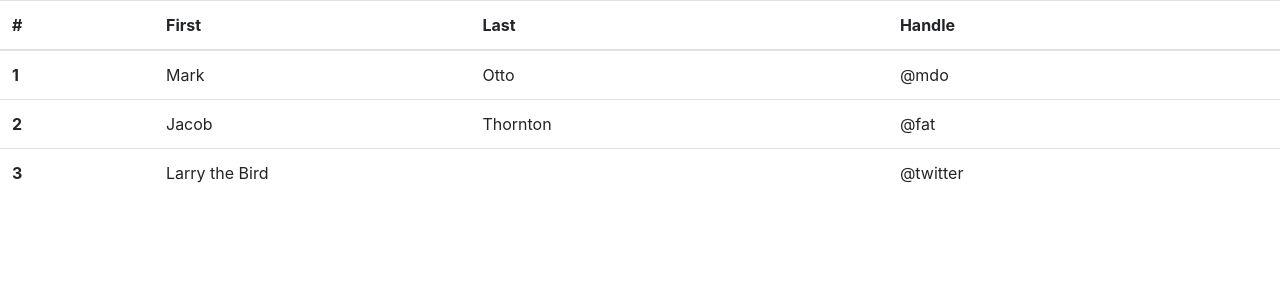
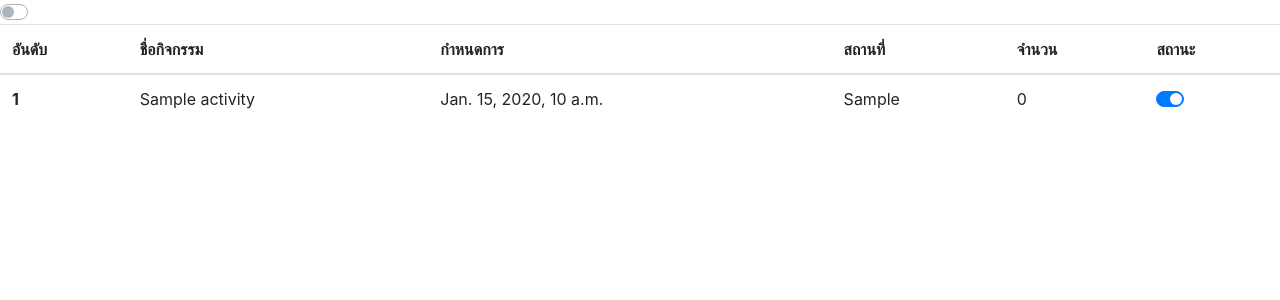
Before and after one commit to SmithChebesta/CCM-project, a Django app: page /manage/display/ in a window 1280 px wide. Shown: the part 56-356 px from the top of the page. Run offline with Django 3.2, Linux system fonts and the light colour scheme; tables that the repository leaves empty hold one stand-in row (values such as "Sample post"); some libraries are stand-ins or nearby versions.

Commit message:
Add attribute in Activity model,Improve create code form at activity code

```diff
--- a/api/models.py
+++ b/api/models.py
@@ -20,6 +20,9 @@ class Code(models.Model):
 class Activity(models.Model):
     atvcode = models.TextField(primary_key=True)
     name = models.TextField()
+    date = models.DateTimeField()
+    status = models.BooleanField()
+    place = models.TextField()
 
     def __str__(self):
         return self.name
--- a/api/views.py
+++ b/api/views.py
@@ -13,7 +13,7 @@ def create_code(req):
             req.POST.get('length')), req.POST.get('prefix'))
 
         for code in code_list:
-            Code = models.Code(exp=datetime.datetime.now(), point=float(req.POST.get('point')), used=False,
+            Code = models.Code(exp=req.POST.get('exp'), point=float(req.POST.get('point')), used=False,
                                code=code)
 
             Code.atvcode = get_object_or_404(
@@ -29,7 +29,7 @@ def create_activity(req):
     if req.method == 'POST':
 
         Activity = models.Activity(
-            atvcode=req.POST.get('atvcode'), name=req.POST.get('name'))
+            atvcode=req.POST.get('atvcode'), name=req.POST.get('name'), date=req.POST.get('date'), status=True, place=req.POST.get('place'))
         Activity.save()
 
         return HttpResponse(status=200)
--- a/manage/templates/manage/display.html
+++ b/manage/templates/manage/display.html
@@ -26,34 +26,43 @@
             </div>
         </div>
     </nav>
+    <div class="custom-control custom-switch">
+        <input type="checkbox" class="custom-control-input" id="customSwitch1">
+        <label class="custom-control-label" for="customSwitch1"></label>
+    </div>
     <section name="table">
         <table class="table table-hover">
             <thead>
                 <tr>
-                    <th scope="col">#</th>
-                    <th scope="col">First</th>
-                    <th scope="col">Last</th>
-                    <th scope="col">Handle</th>
+                    <th scope="col">อันดับ</th>
+                    <th scope="col">ชื่อกิจกรรม</th>
+                    <th scope="col">กำหนดการ</th>
+                    <th scope="col">สถานที่</th>
+                    <th scope="col">จำนวน</th>
+                    <th scope="col">สถานะ</th>
                 </tr>
             </thead>
             <tbody>
+                {%for data in datas %}
                 <tr>
-                    <th scope="row">1</th>
-                    <td>Mark</td>
-                    <td>Otto</td>
-                    <td>@mdo</td>
+                    <th scope="row">{{ forloop.counter }} </th>
+                    <td>{{data.name}}</td>
+                    <td>{{data.date}}</td>
+                    <td>{{data.place}}</td>
+                    <td>{{data.code_set.count}}</td>
+                    <!-- <td>{{data.status}}</td> -->
+                    <td>
+                        <div class="custom-control custom-switch">
+                            <input type="checkbox" class="custom-control-input" {%if data.status %} checked {% endif %}
+                                id="switch-{{forloop.counter }}" onchange=" onStatusChange(this)"
+                                data-atvcode="{{data.atvcode}}">
+                            <label class="custom-control-label" for="switch-{{forloop.counter }}"></label>
+                        </div>
+                    </td>
+
                 </tr>
-                <tr>
-                    <th scope="row">2</th>
-                    <td>Jacob</td>
-                    <td>Thornton</td>
-                    <td>@fat</td>
-                </tr>
-                <tr>
-                    <th scope="row">3</th>
-                    <td colspan="2">Larry the Bird</td>
-                    <td>@twitter</td>
-                </tr>
+                {%endfor%}
+
             </tbody>
         </table>
     </section>
@@ -68,6 +77,12 @@
     <script src="https://stackpath.bootstrapcdn.com/bootstrap/4.3.1/js/bootstrap.min.js"
         integrity="sha384-JjSmVgyd0p3pXB1rRibZUAYoIIy6OrQ6VrjIEaFf/nJGzIxFDsf4x0xIM+B07jRM" crossorigin="anonymous">
     </script>
+    <script>
+        function onStatusChange(e) {
+            console.log($(e).data('atvcode'));
+
+        }
+    </script>
 </body>
 
 </html>
--- a/manage/views.py
+++ b/manage/views.py
@@ -1,13 +1,15 @@
-from django.shortcuts import render, get_object_or_404
+from django.shortcuts import render, get_list_or_404
 from api import models
 
 # Create your views here.
 
 
 def create(req):
-    return render(req, 'manage/create.html')
+    activity_data = get_list_or_404(models.Activity)
+    return render(req, 'manage/create.html', {'datas': activity_data})
 
 
 def display(req):
+    activity_data = get_list_or_404(models.Activity)
 
-    return render(req, 'manage/display.html')
+    return render(req, 'manage/display.html', {'datas': activity_data})
--- /dev/null
+++ b/test.py
@@ -0,0 +1,4 @@
+datas = [{'a': '1', 'b': '2'}, {'a': '7', 'b': '6'}]
+
+for index, data in enumerate(datas):
+    print(index)
```
Also changed, not shown: manage/templates/manage/create.html (+19 -4 lines), api/migrations/0002_activity_date.py (added), api/migrations/0003_activity_status.py (added), api/migrations/0004_activity_place.py (added).
